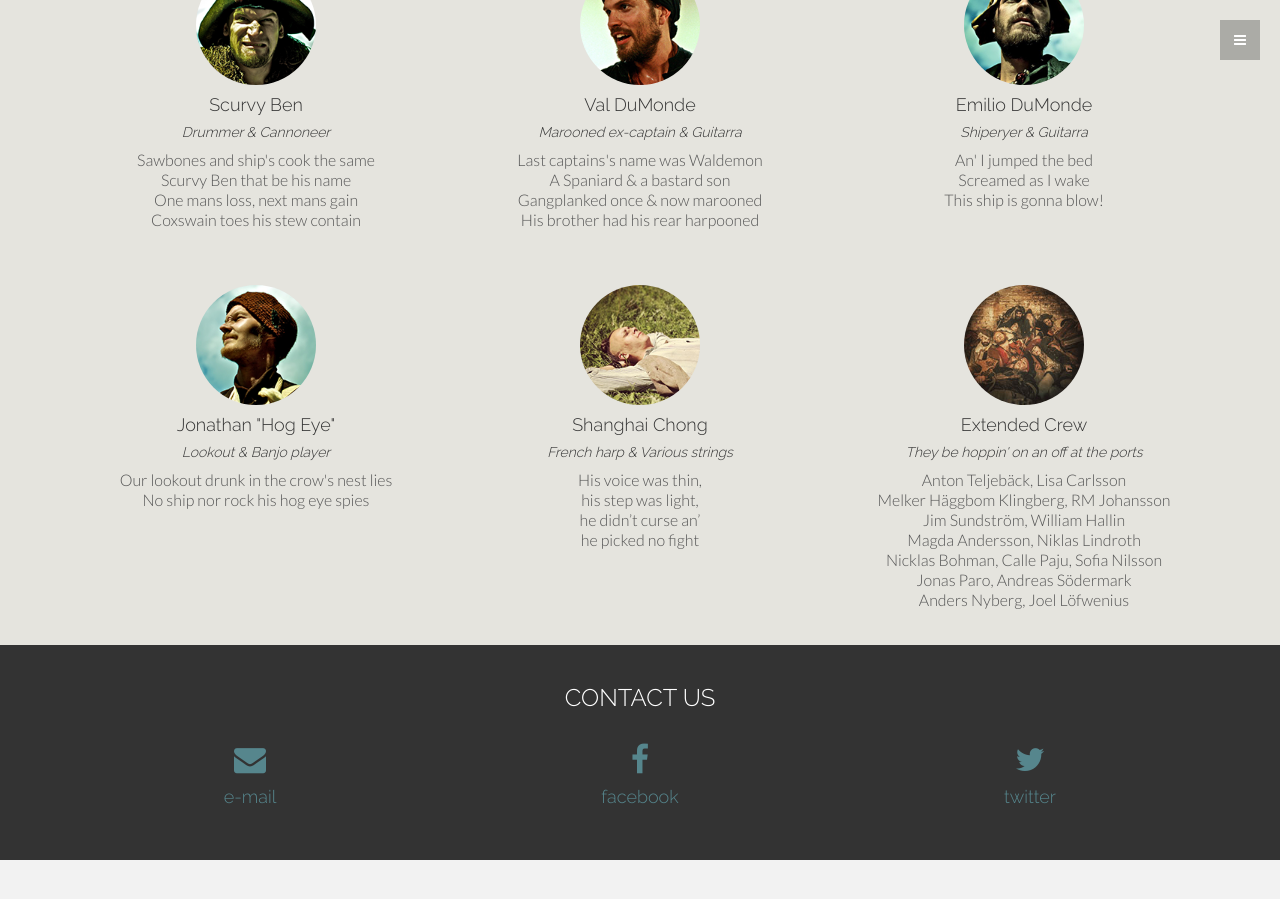
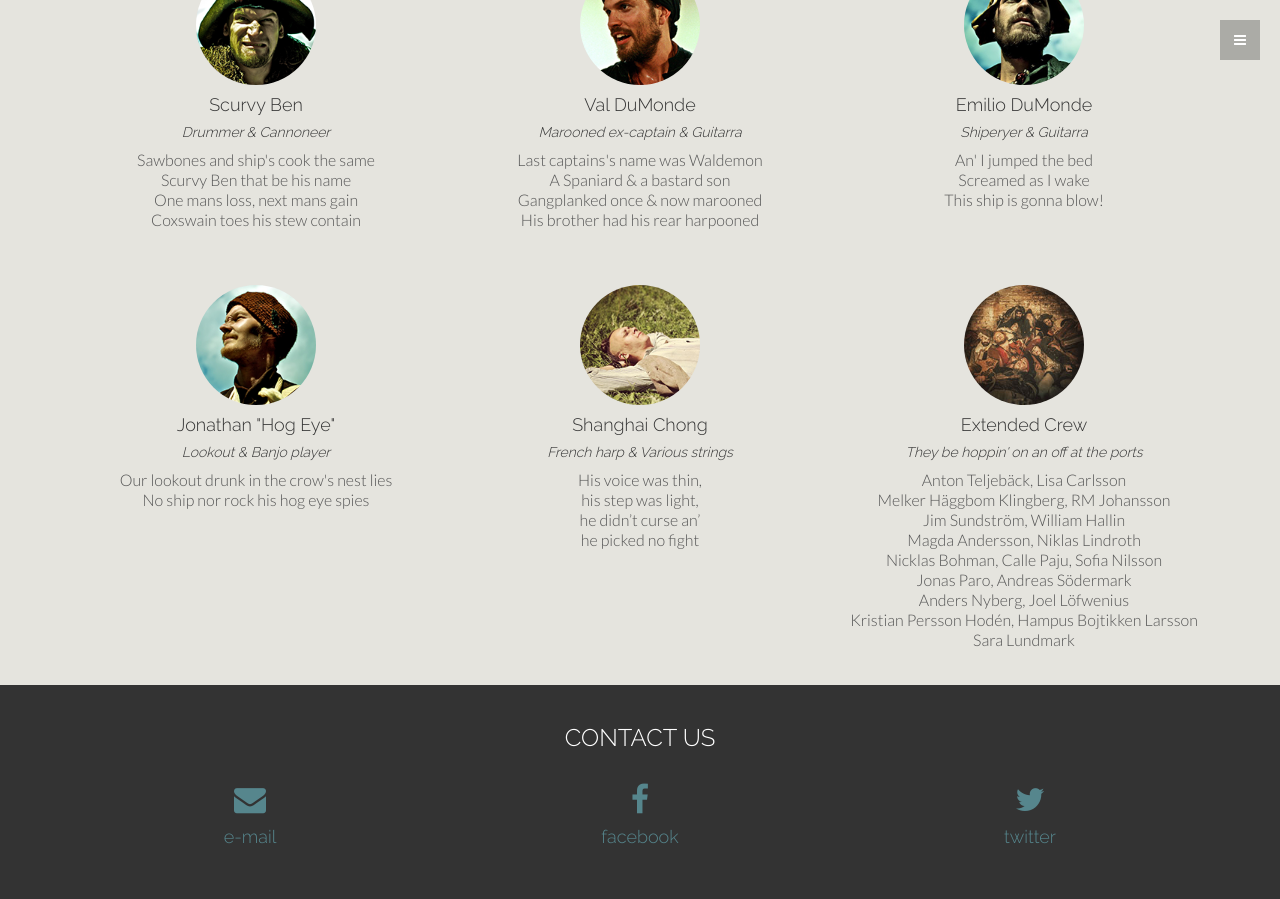
Before and after one commit to danielwerthen/yebanished, a Jekyll site: the page built from index.html, in a window 1280 px wide and 900 px high, scrolled down 5456 px. Built offline with Jekyll 4.4.1, drawn with Linux system fonts in a browser that asks for light colours; before the commit the page ends 6316 px from its top, so only the background shows below that.

Commit message:
Update crew.yml

```diff
--- a/_data/crew.yml
+++ b/_data/crew.yml
@@ -102,3 +102,5 @@
           - Nicklas Bohman, Calle Paju, Sofia Nilsson
           - Jonas Paro, Andreas Södermark
           - Anders Nyberg, Joel Löfwenius
+          - Kristian Persson Hodén, Hampus Bojtikken Larsson
+          - Sara Lundmark
```
